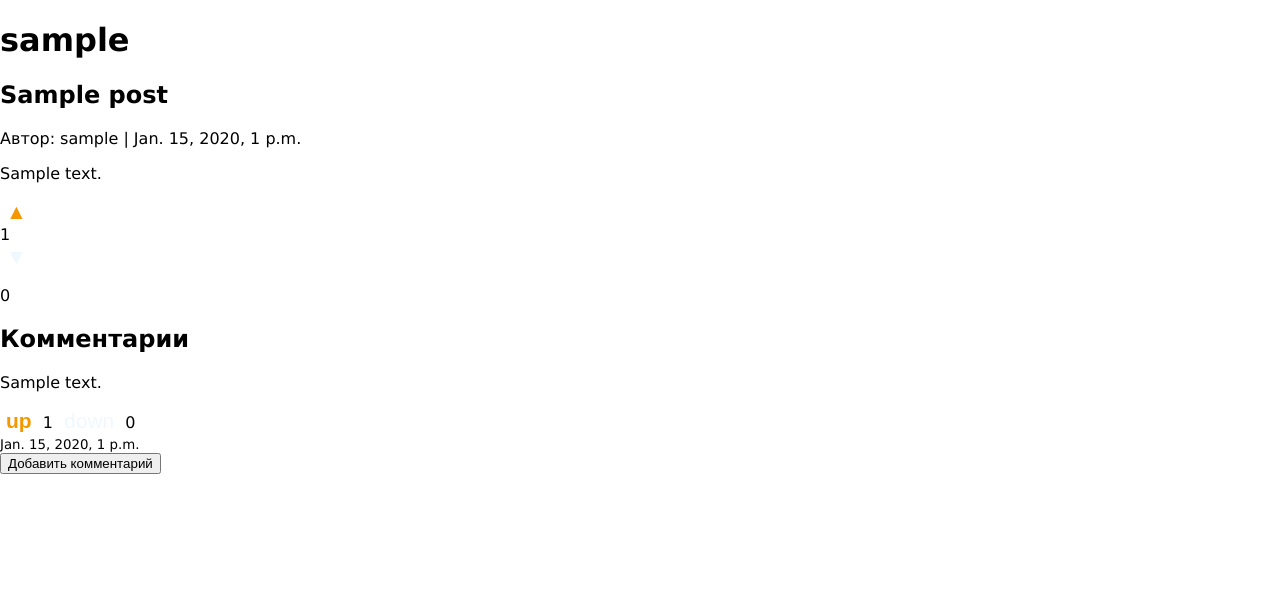
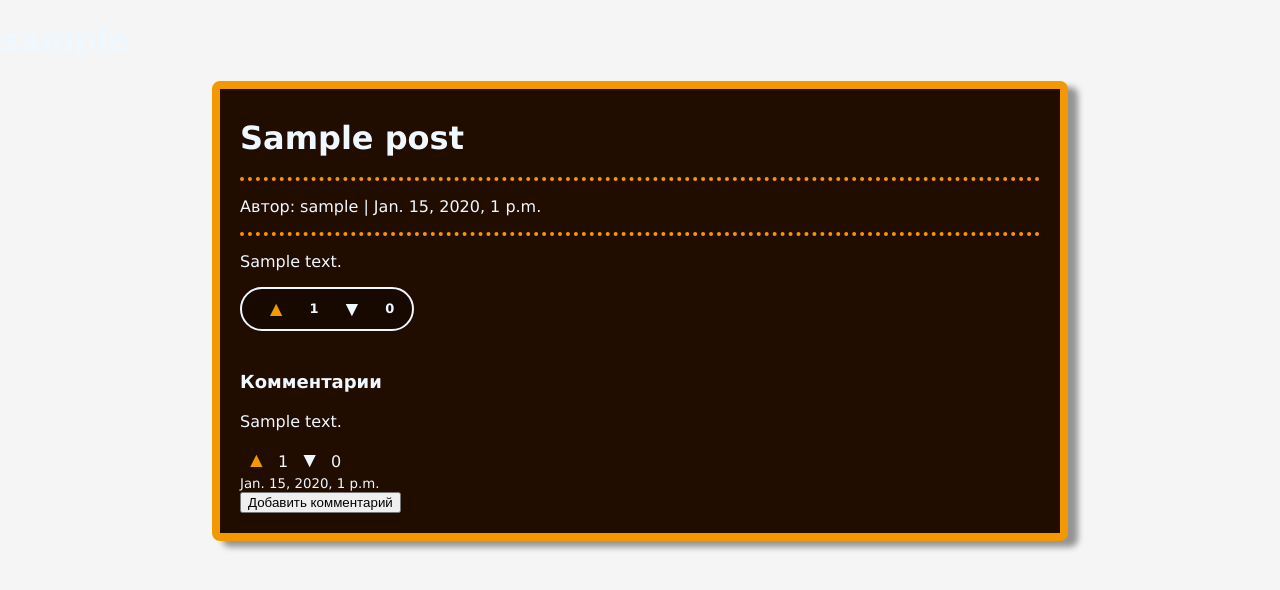
Before and after one commit to Lucash123321/mtuci4, a Django app: a page that uses mtuci4/templates/posts/replies.html in a window 1280 px wide. Shown: the part 75-665 px from the top of the page. Run offline with Django 5.2, Linux system fonts and the light colour scheme; a user stored in the database is signed in; tables that the repository leaves empty hold one stand-in row (values such as "Sample post").

Commit message:
all merge issues fixed

```diff
--- a/mtuci4/static/js/get_votes.js
+++ b/mtuci4/static/js/get_votes.js
@@ -21,9 +21,9 @@ document.addEventListener("DOMContentLoaded", function () {
             let user_vote = data.user_vote;
             let pressed_button;
             if (user_vote == "up") {
-                pressed_button = form.querySelector("input[value='up']")
+                pressed_button = form.querySelector("button[value='up']")
             } else if (user_vote == "down") {
-                pressed_button = form.querySelector("input[value='down']")
+                pressed_button = form.querySelector("button[value='down']")
             }
 
             if (pressed_button) pressed_button.classList.add("selected");
--- a/mtuci4/static/js/vote.js
+++ b/mtuci4/static/js/vote.js
@@ -11,8 +11,8 @@ document.addEventListener("DOMContentLoaded", function () {
             const voteType = pressed_button.value;
 
             let other_button;
-            if (voteType === "up") other_button = pressed_button.parentNode.querySelector("input[value='down']");
-            else if (voteType === "down") other_button = pressed_button.parentNode.querySelector("input[value='up']");
+            if (voteType === "up") other_button = pressed_button.parentNode.querySelector("button[value='down']");
+            else if (voteType === "down") other_button = pressed_button.parentNode.querySelector("button[value='up']");
 
 
             pressed_button.classList.toggle("selected");
--- a/mtuci4/templates/posts/comments.html
+++ b/mtuci4/templates/posts/comments.html
@@ -4,18 +4,22 @@
         <li class="comment">
             <p>{{ comment.text }}</p>
             <form action="{% url 'scores:vote_scores' "comment" comment.id %}" data-get-url="{% url 'scores:get_scores' "comment" comment.id %}" method="post" class="vote-form">
-                {% csrf_token %}
-                <input
+            {% csrf_token %}
+                <button
                     type="submit"
                     name="vote_type"
-                    class="vote-button"
-                    value="up" />
+                    value="up"
+                    class="vote-button">
+                    ▲
+                </button>
                 <span class="upvotes"></span>
-                <input
+                <button
                     type="submit"
                     name="vote_type"
-                    class="vote-button"
-                    value="down" />
+                    value="down"
+                    class="vote-button">
+                    ▼
+                </button>
                 <span class="downvotes"></span>
             </form>
             <small>{{ comment.date }}</small>
--- a/mtuci4/templates/posts/post_detail.html
+++ b/mtuci4/templates/posts/post_detail.html
@@ -5,7 +5,7 @@
     {% include "header.html" %}
     <head>
         <meta charset="utf-8">
-        <link rel="stylesheet" href="{% static 'posts/post_detail.css' %}">
+        <link rel="stylesheet" href="{% static 'css/post_detail.css' %}">
         <title>{{ topic.slug }}: {{ post.title }}</title>
     </head>
     <body>
@@ -21,28 +21,28 @@
             </div>
 
             <div class="vote-section">
-                <div class="vote-buttons">
-                    <form action="{% url 'topics:posts:vote_post' topic.slug post.topic_post_id 'up' %}" method="post" class="vote-form" data-comment-id="{{ post.topic_post_id }}" data-type="post">
+                <form action="{% url 'scores:vote_scores' 'post' post.id %}"
+                    data-get-url="{% url 'scores:get_scores' 'post' post.id %}"
+                    method="post"
+                    class="vote-form vote-buttons">
                     {% csrf_token %}
                     <button
                         type="submit"
-                            class="vote-button {% if post.user_vote_type == 'up' %}selected{% endif %}"
-                            data-vote-type="up">
+                        name="vote_type"
+                        value="up"
+                        class="vote-button">
                         ▲
                     </button>
-                    </form>
-                    <span class="vote-count upvotes" data-post-id="{{ post.post.topic_post_id }}" data-type="post">{{ upvotes }}</span>
-                    <form action="{% url 'topics:posts:vote_post' topic.slug post.topic_post_id 'down' %}" method="post" class="vote-form" data-comment-id="{{ post.topic_post_id }}" data-type="post">
-                        {% csrf_token %}
+                    <span class="upvotes"></span>
                     <button
                         type="submit"
-                            class="vote-button {% if post.user_vote_type == 'down' %}selected{% endif %}"
-                            data-vote-type="down">
+                        name="vote_type"
+                        value="down"
+                        class="vote-button">
                         ▼
                     </button>
+                    <span class="downvotes"></span>
                 </form>
-                    <p class="vote-count downvotes" data-post-id="{{ post.post.topic_post_id }}" data-type="post">{{ downvotes }}</span>
-                </div>
             </div>
 
             <div class="comment-section">
@@ -58,5 +58,5 @@
         </div>
     </body>
 
-    {% include "posts/vote.html" %}
+    <script src="{% static "js/vote.js" %}"></script>
 </html>
--- a/mtuci4/templates/posts/replies.html
+++ b/mtuci4/templates/posts/replies.html
@@ -5,17 +5,21 @@
             <p>{{ reply.text }}</p>
             <form action="{% url 'scores:vote_scores' "comment" reply.id %}" data-get-url="{% url 'scores:get_scores' "comment" reply.id %}" method="post" class="vote-form">
                 {% csrf_token %}
-                <input
+                <button
                     type="submit"
                     name="vote_type"
-                    class="vote-button"
-                    value="up" />
+                    value="up"
+                    class="vote-button">
+                    ▲
+                </button>
                 <span class="upvotes"></span>
-                <input
+                <button
                     type="submit"
                     name="vote_type"
-                    class="vote-button"
-                    value="down" />
+                    value="down"
+                    class="vote-button">
+                    ▼
+                </button>
                 <span class="downvotes"></span>
             </form>
             <small>{{ reply.date }}</small>
```
Also changed, not shown: mtuci4/static/css/post_detail.css (+6 -4 lines), mtuci4/templates/posts/posts.html (+24 -2 lines). Lines whose indentation alone changed are shown as unchanged.
